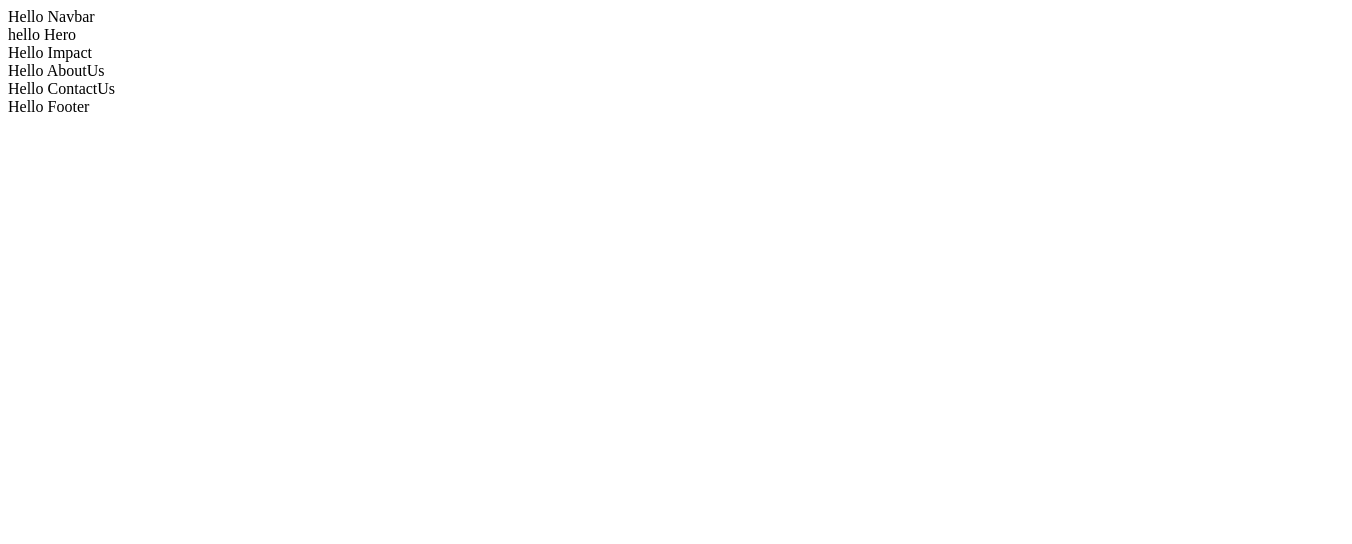
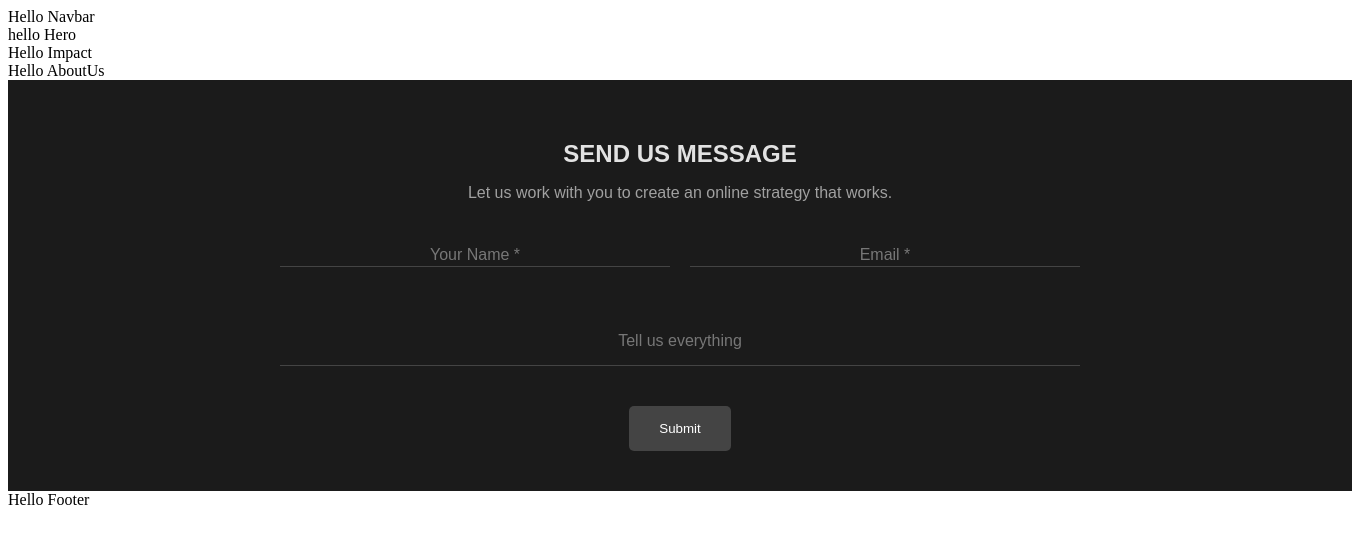
Before and after one commit to k-keshav-aggarwal/E-Waste-Management, a React (Vite) app in the folder e-management/: page / in a window 1280 px wide. Shown: the top 544 px of the page, 1352 px wide, since content can reach past the window. Built offline with nearby package versions, Linux system fonts and the light colour scheme.

Commit message:
Update ContactUs.jsx

```diff
--- a/e-management/components/Contact_us/ContactUs.jsx
+++ b/e-management/components/Contact_us/ContactUs.jsx
@@ -1,9 +1,31 @@
-import React from 'react'
+import React from 'react';
+import './ContactUs.css';
 
 const ContactUs = () => {
+  const handleSubmit = (e) => {
+    e.preventDefault();
+    // Handle form submission logic here
+    console.log('Form submitted!');
+  };
+
   return (
-    <div>Hello ContactUs</div>
-  )
-}
+    <section className="feedback-section">
+      <div className="container">
+        <h2>SEND US MESSAGE</h2>
+        <p className="subtitle">Let us work with you to create an online strategy that works.</p>
+        <form className="feedback-form" onSubmit={handleSubmit}>
+          <div className="form-group">
+            <input type="text" name="name" placeholder="Your Name *" required />
+            <input type="email" name="email" placeholder="Email *" required />
+          </div>
+          <div className="form-group">
+            <textarea name="message" placeholder="Tell us everything" required></textarea>
+          </div>
+          <button type="submit">Submit</button>
+        </form>
+      </div>
+    </section>
+  );
+};
 
-export default ContactUs
+export default ContactUs;
```
